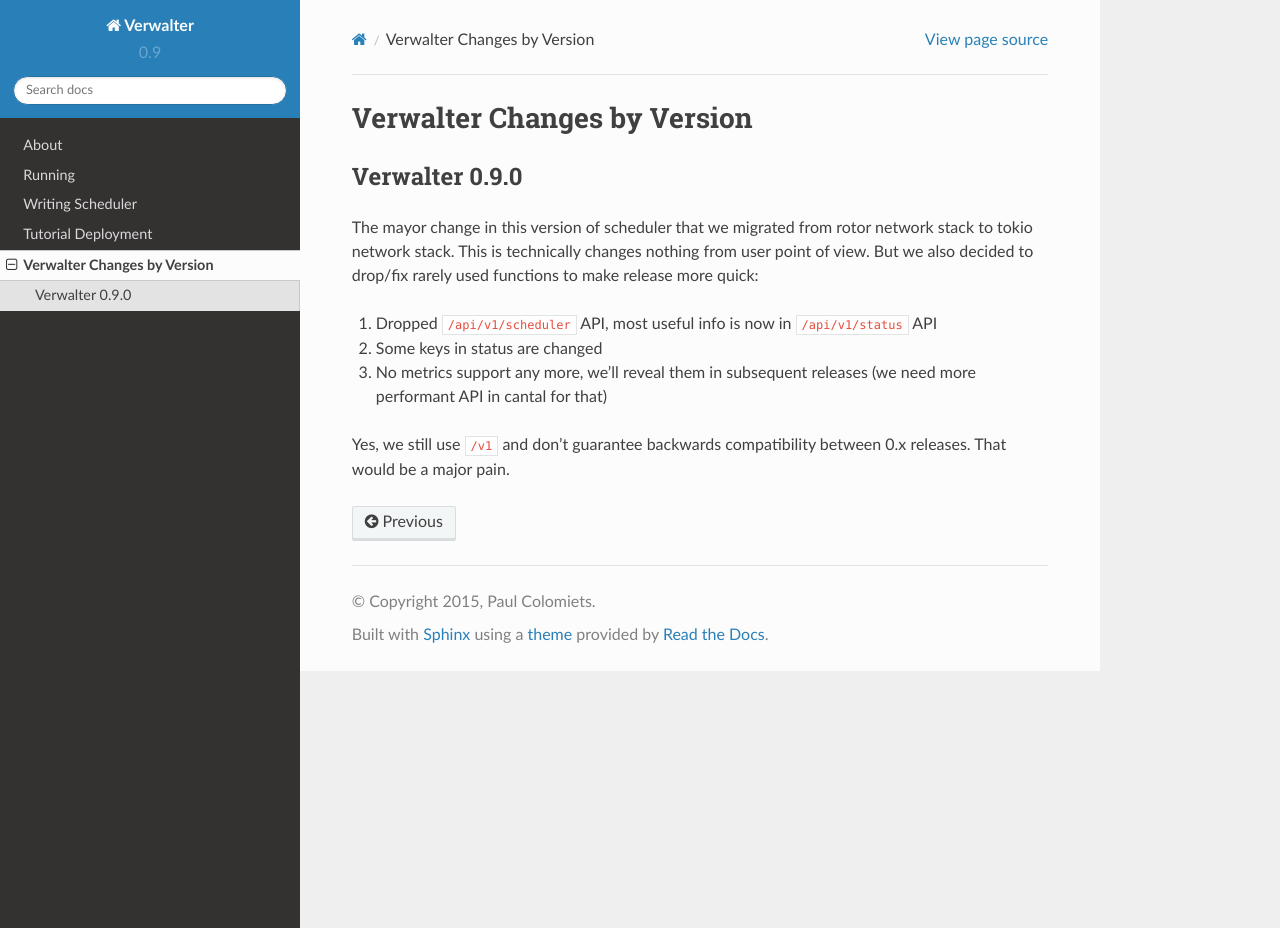
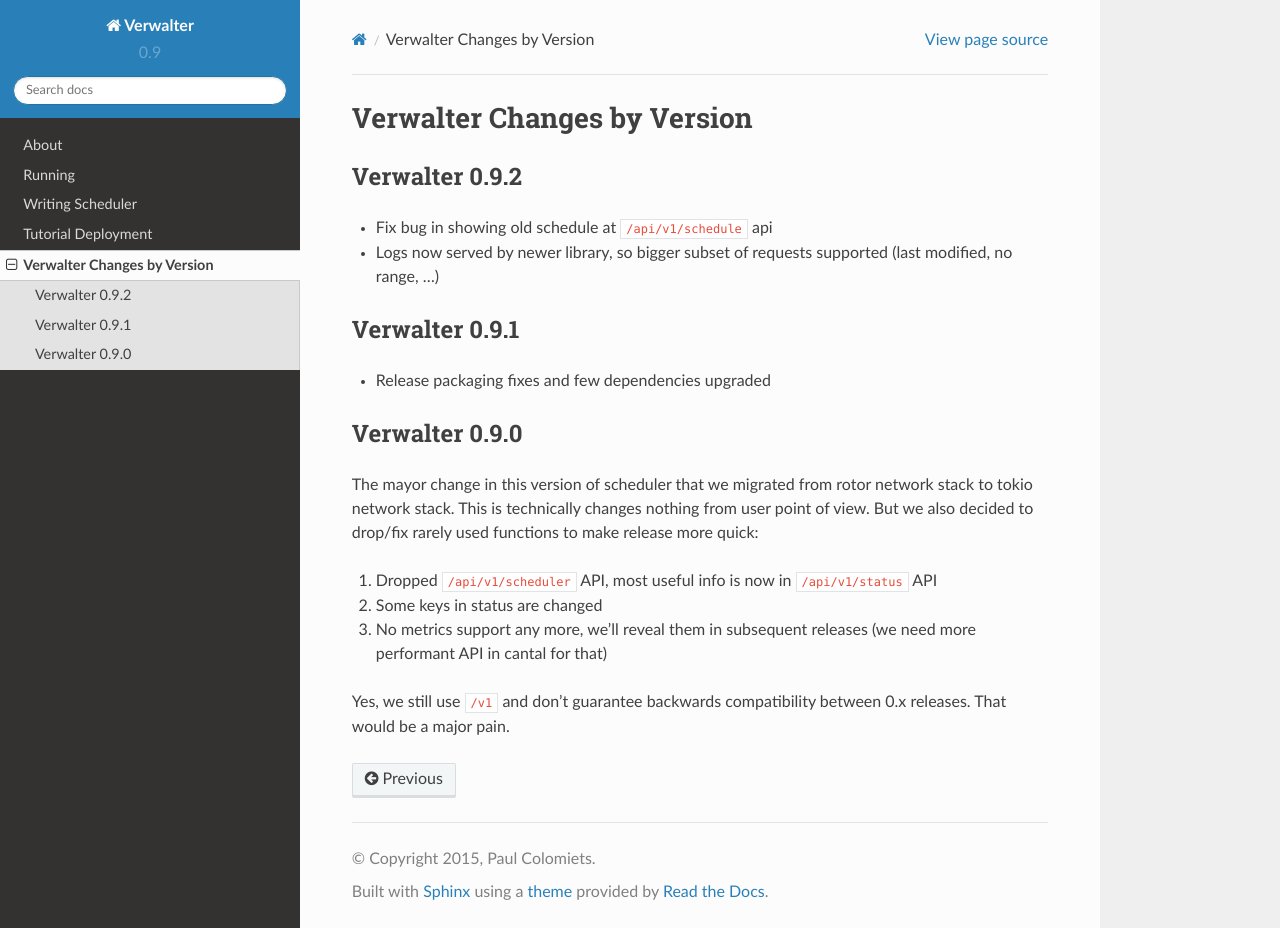
Before and after one commit to tailhook/verwalter, a Sphinx documentation site: the page built from doc/changelog.rst, in a window 1280 px wide and 928 px high. Built offline with Sphinx 7.4.7 and the Read the Docs theme 2.0.0, drawn with Linux system fonts in a browser that asks for light colours.

Commit message:
Add brief description into changelog

```diff
--- a/doc/changelog.rst
+++ b/doc/changelog.rst
@@ -1,5 +1,21 @@
 Verwalter Changes by Version
 ============================
+
+.. _changelog-0.9.2:
+
+Verwalter 0.9.2
+---------------
+
+* Fix bug in showing old schedule at ``/api/v1/schedule`` api
+* Logs now served by newer library, so bigger subset of requests supported
+  (last modified, no range, ...)
+
+.. _changelog-0.9.1:
+
+Verwalter 0.9.1
+---------------
+
+* Release packaging fixes and few dependencies upgraded
 
 
 .. _changelog-0.9.0:
```
